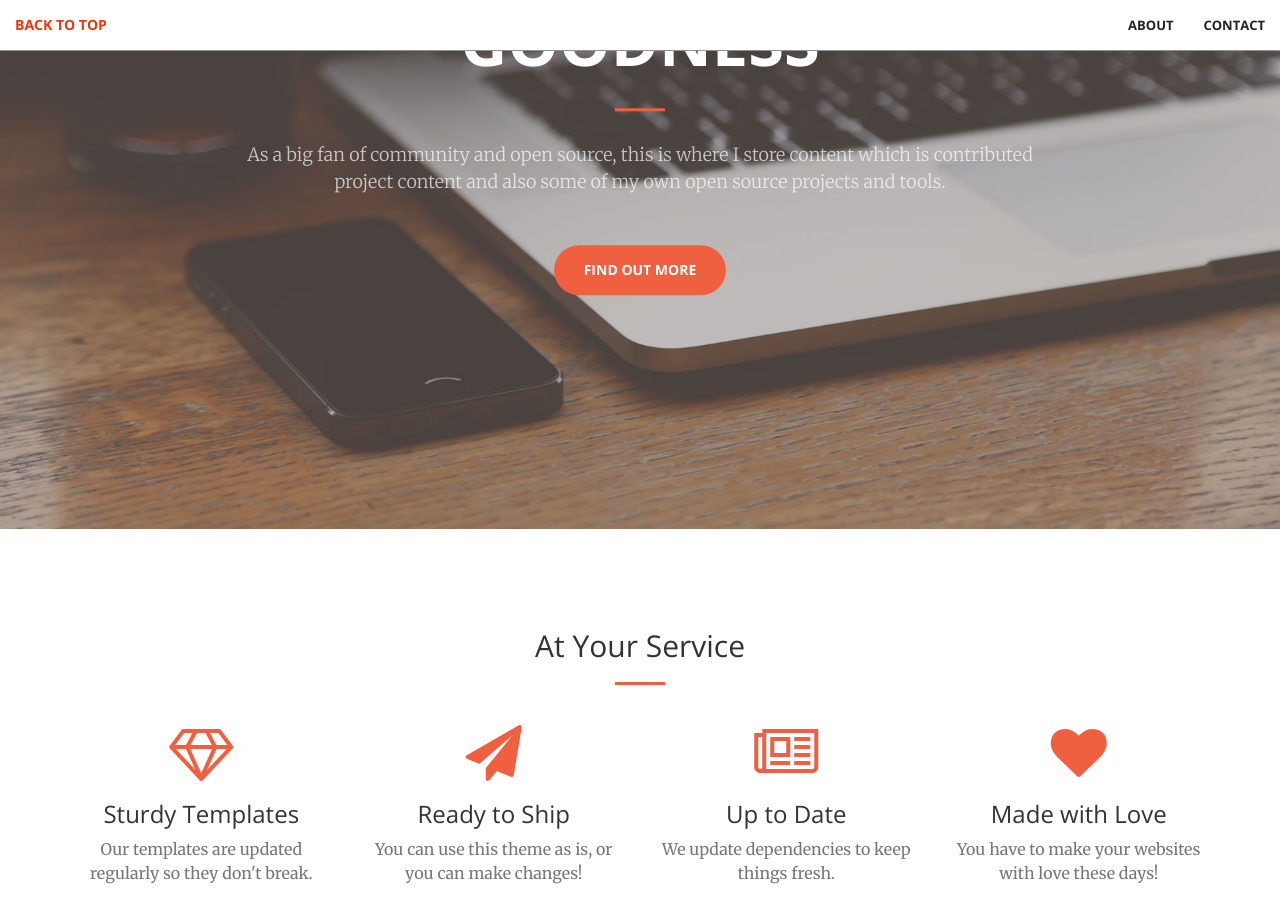
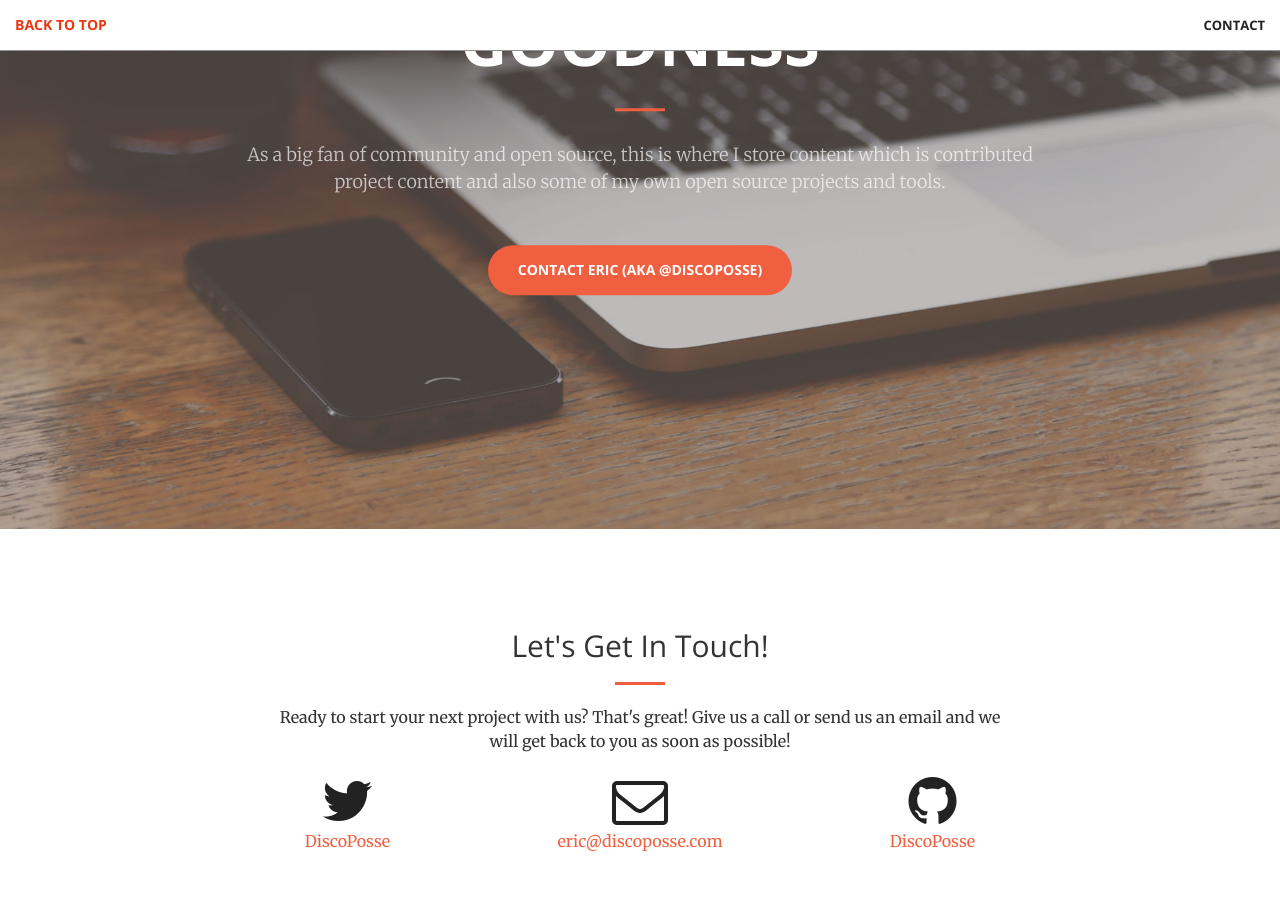
Before and after one commit to discoposse/discoposse.github.io, a Jekyll site: the page built from index.html, in a window 1280 px wide and 900 px high, scrolled down 371 px. Built offline with Jekyll 4.4.1, drawn with Linux system fonts in a browser that asks for light colours; some of the changed text lies outside the part shown.

Commit message:
updated content again

```diff
--- a/_includes/call-to-action.html
+++ b/_includes/call-to-action.html
@@ -5,7 +5,7 @@
                 <h2 class="section-heading">We've got what you need!</h2>
                 <hr class="light">
                 <p class="text-faded">Start Bootstrap has everything you need to get your new website up and running in no time! All of the templates and themes on Start Bootstrap are open source, free to download, and easy to use. No strings attached!</p>
-                <a href="#" class="btn btn-default btn-xl">Get Started!</a>
+                <a href="#contact" class="btn btn-default btn-xl">Get Started!</a>
             </div>
         </div>
     </div>
--- a/_includes/header.html
+++ b/_includes/header.html
@@ -4,7 +4,7 @@
             <h1>You've Found the DiscoPosse GitHub Goodness</h1>
             <hr>
             <p>As a big fan of community and open source, this is where I store content which is contributed project content and also some of my own open source projects and tools.</p>
-            <a href="#about" class="btn btn-primary btn-xl page-scroll">Find Out More</a>
+            <a href="#about" class="btn btn-primary btn-xl page-scroll">Contact Eric (aka @DiscoPosse)</a>
         </div>
     </div>
 </header>
--- a/_includes/nav.html
+++ b/_includes/nav.html
@@ -14,10 +14,10 @@
         <!-- Collect the nav links, forms, and other content for toggling -->
         <div class="collapse navbar-collapse" id="bs-example-navbar-collapse-1">
             <ul class="nav navbar-nav navbar-right">
-                <li>
+ <!--               <li>
                     <a class="page-scroll" href="#about">About</a>
                 </li>
-<!--                <li>
+                <li>
                     <a class="page-scroll" href="#services">Services</a>
                 </li>
                 <li>
--- a/_layouts/front.html
+++ b/_layouts/front.html
@@ -7,9 +7,9 @@
   {% include nav.html %}
   {% include header.html %}
 <!--  {% include call-to-action.html %} -->
-  {% include services.html %}
+<!--  {% include services.html %} -->
 <!--  {% include portfolio.html %} -->
-  {% include aside.html %}
+<!--  {% include aside.html %} -->
   {% include contact.html %}
   {% include scripts.html %}
 </body>
```
